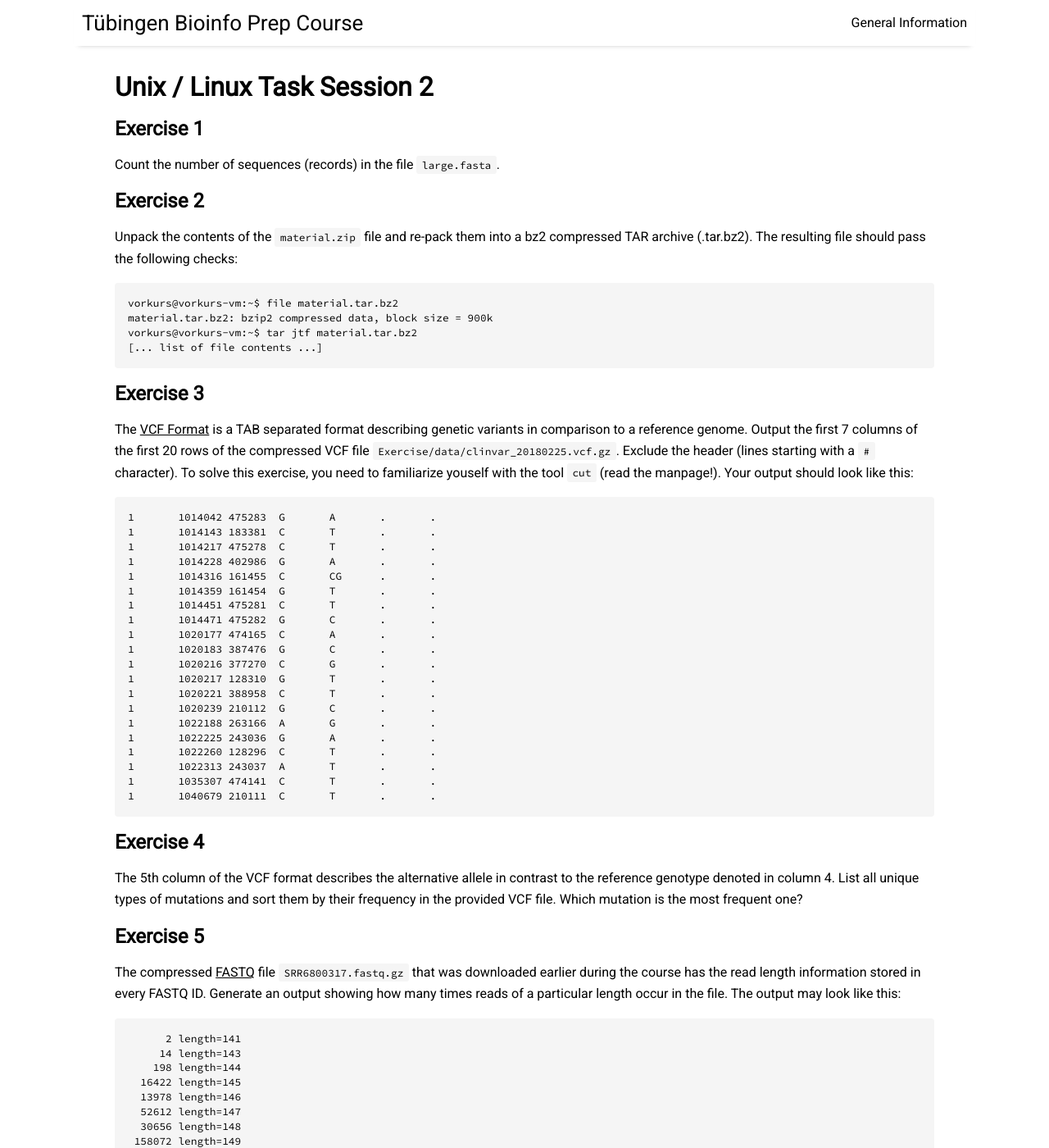
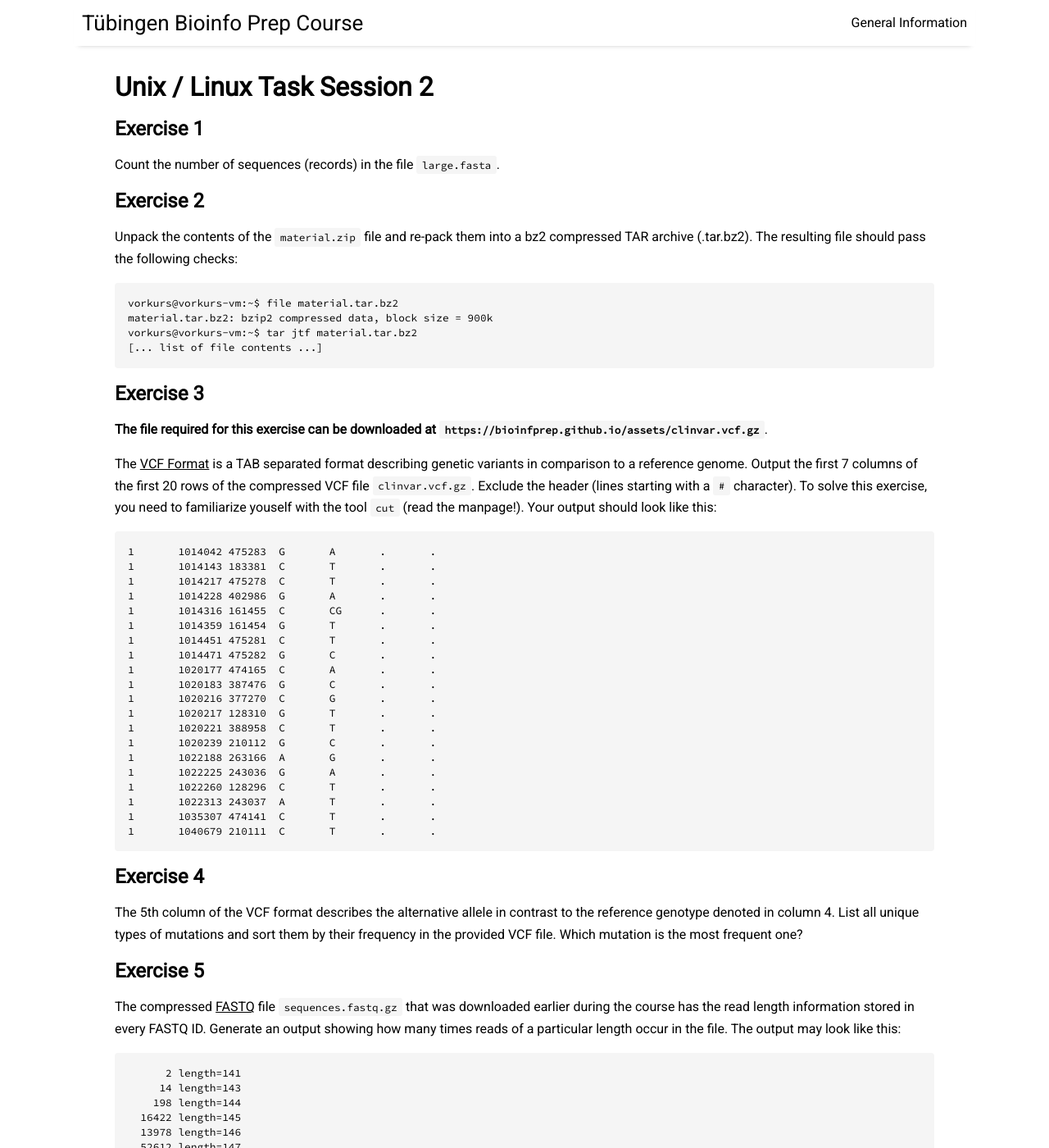
Before and after one commit to BioInfPrep/bioinfprep.github.io, a Jekyll site: the page built from _posts/0000-01-01-unix1.md, in a window 1280 px wide and 1400 px high. Shown: the whole window at 82% size. Built offline with Jekyll 4.4.1, drawn with Linux system fonts in a browser that asks for light colours; nearby versions of some CDN libraries.

Commit message:
Small fixes Unix task

````diff
--- a/_posts/0000-01-01-unix1.md
+++ b/_posts/0000-01-01-unix1.md
@@ -23,7 +23,9 @@ vorkurs@vorkurs-vm:~$ tar jtf material.tar.bz2
 
 ## Exercise 3
 
-The [VCF Format](https://en.wikipedia.org/wiki/Variant_Call_Format) is a TAB separated format describing genetic variants in comparison to a reference genome. Output the first 7 columns of the first 20 rows of the compressed VCF file `Exercise/data/clinvar_20180225.vcf.gz`. Exclude the header (lines starting with a `#` character). To solve this exercise, you need to familiarize youself with the tool `cut` (read the manpage!). Your output should look like this:
+**The file required for this exercise can be downloaded at `https://bioinfprep.github.io/assets/clinvar.vcf.gz`**.
+
+The [VCF Format](https://en.wikipedia.org/wiki/Variant_Call_Format) is a TAB separated format describing genetic variants in comparison to a reference genome. Output the first 7 columns of the first 20 rows of the compressed VCF file `clinvar.vcf.gz`. Exclude the header (lines starting with a `#` character). To solve this exercise, you need to familiarize youself with the tool `cut` (read the manpage!). Your output should look like this:
 ```
 1	1014042	475283	G	A	.	.
 1	1014143	183381	C	T	.	.
@@ -53,7 +55,7 @@ The 5th column of the VCF format describes the alternative allele in contrast to
 
 ## Exercise 5
 
-The compressed [FASTQ](https://en.wikipedia.org/wiki/FASTQ_format) file `SRR6800317.fastq.gz` that was downloaded earlier during the course has the read length information stored in every FASTQ ID. Generate an output showing how many times reads of a particular length occur in the file. The output may look like this:
+The compressed [FASTQ](https://en.wikipedia.org/wiki/FASTQ_format) file `sequences.fastq.gz` that was downloaded earlier during the course has the read length information stored in every FASTQ ID. Generate an output showing how many times reads of a particular length occur in the file. The output may look like this:
 ```
       2 length=141
      14 length=143
````
Also changed, not shown: 1 other file.
